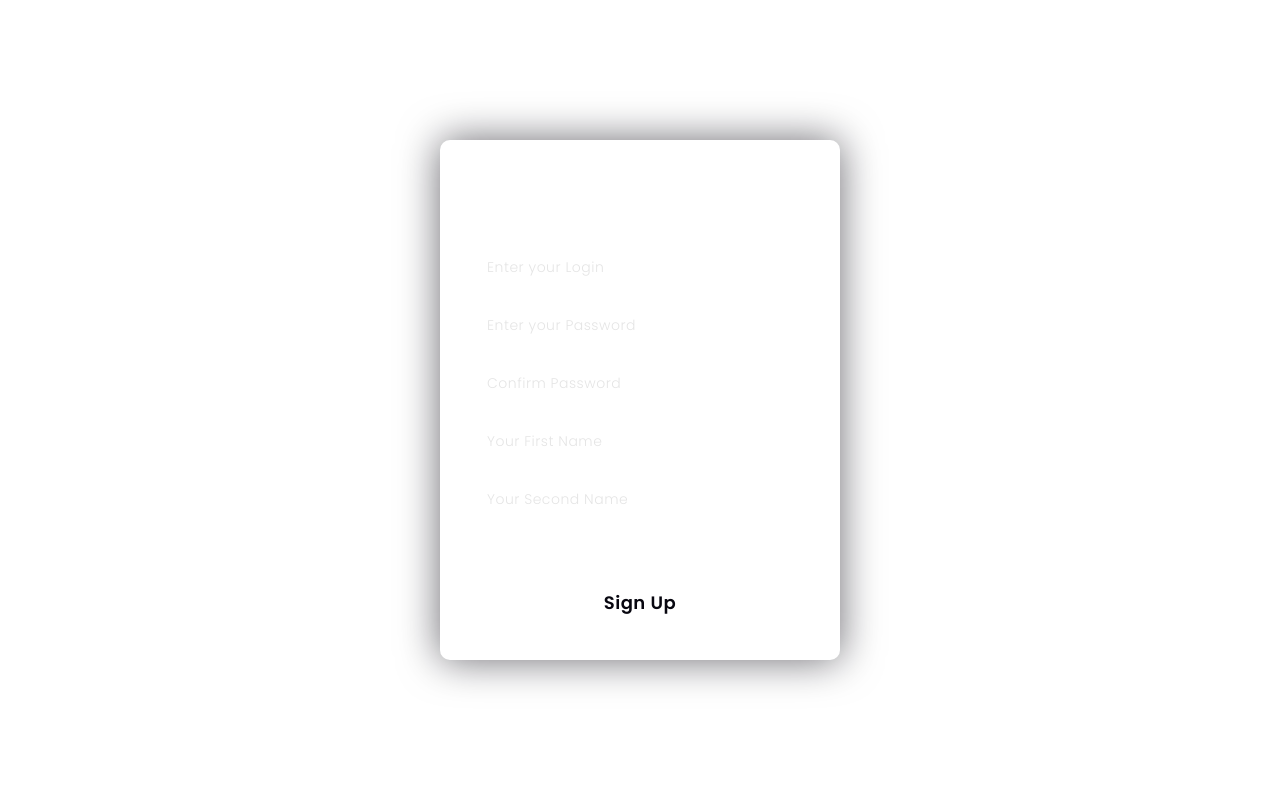
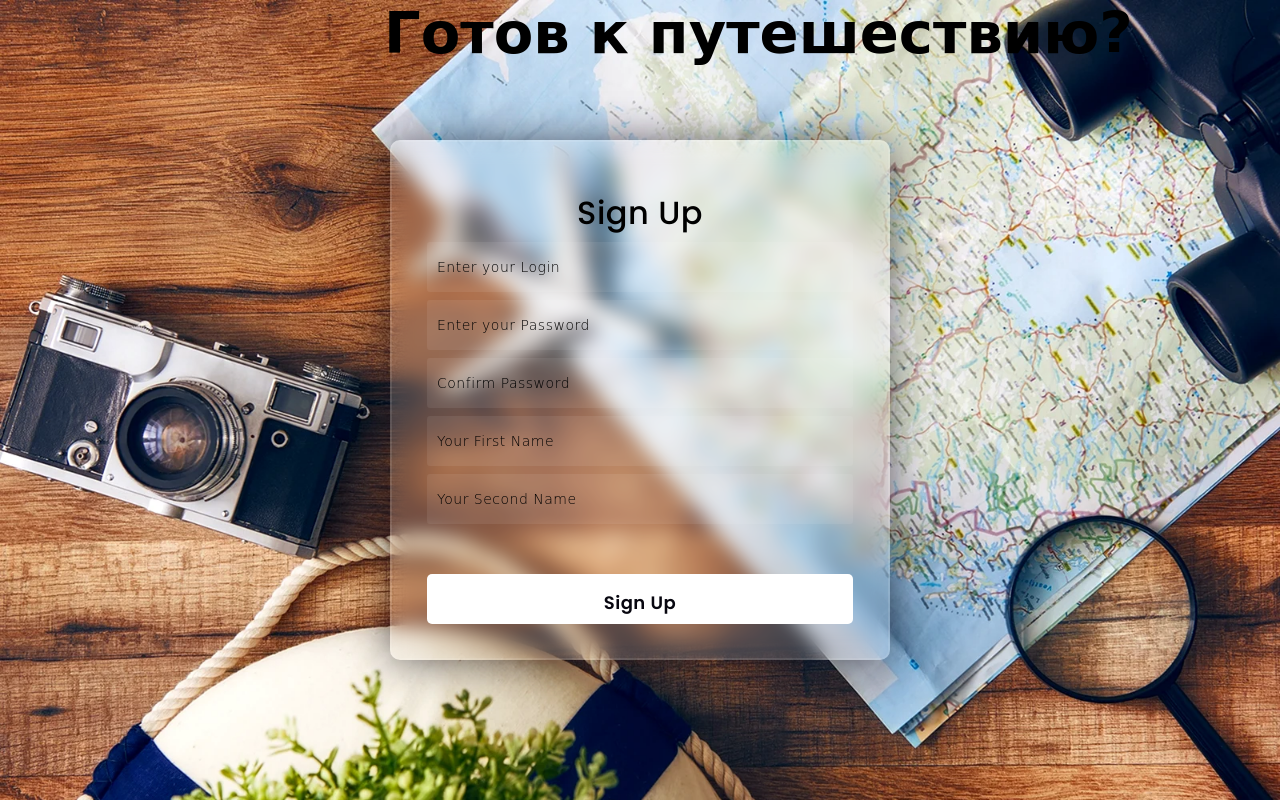
Before and after one commit to MirasSabyr/qwerty, a PHP site: page /register.html in a window 1280 px wide. Run offline with PHP 8.4, Linux system fonts and the light colour scheme.

Commit message:
pre-res17

```diff
--- a/register.css
+++ b/register.css
@@ -1,16 +1,24 @@
-@keyframes exit {
-    from {opacity: 1;}
-    to {opacity: 0;}
+@keyframes typing {
+  from {
+    width: 0;
+}
+  to {
+    width: 100%;
   }
+}
 
   #myText {
-    animation-name: exit;
-    animation-duration: 3s;
-    animation-fill-mode: forwards;
+    font-weight: bold;
+            color: #000000;
+            overflow: hidden;
+            white-space: nowrap;
+            animation: typing 5s steps(40, end);
   }
 
 
   .myText {
       position: absolute;
-      left: 50%;
+      left: 30%;
+      font-family: cursive;
+      font-size: 4.5vw;
   }
--- a/register.html
+++ b/register.html
@@ -10,12 +10,7 @@
     <link href="https://fonts.googleapis.com/css2?family=Poppins:wght@300;500;600&display=swap" rel="stylesheet">
     <link href="register.css" rel="stylesheet">
     <!--Stylesheet-->
-    <h1 id="myText" class="myText">Привет, мир!</h1>
-    <script>
-        function startAnimation() {
-          document.getElementById("myText").style.animationPlayState = "running";
-        }
-        </script>
+    <h1 id="myText" class="myText">Готов к путешествию?</h1>
     <style media="screen">
       *,
 *:before,
@@ -24,29 +19,16 @@
     margin: 0;
     box-sizing: border-box;
 }
-body{
-    background-image: url(/travel.webp);
+body {
+    background-image: url(/travel.jpg);
     background-repeat: no-repeat;
-    background-size: contain;
+    background-size: cover;
+    height: 100vh;
+    width: 100%;
 }
-.background{
-    width: 430px;
-    height: 520px;
-    position: absolute;
-    transform: translate(-50%,-50%);
-    left: 50%;
-    top: 50%;
-}
-.background .shape{
-    height: 200px;
-    width: 200px;
-    position: absolute;
-    border-radius: 50%;
-}
-
 form{
     height: 520px;
-    width: 400px;
+    width: clamp(300px, 60%, 500px);
     background-color: rgba(255,255,255,0.13);
     position: absolute;
     transform: translate(-50%,-50%);
@@ -60,7 +42,7 @@ form{
 }
 form *{
     font-family: 'Poppins',sans-serif;
-    color: #ffffff;
+    color: #000000;
     letter-spacing: 0.5px;
     outline: none;
     border: none;
@@ -91,7 +73,8 @@ input{
 }
 
 ::placeholder{
-    color: #e5e5e5;
+    color: #000000;
+    font-family: cursive;
 }
 .f6{
     margin-top: 50px;
@@ -130,10 +113,6 @@ input{
     </style>
 </head>
 <body>
-    <div class="background">
-        <div class="shape"></div>
-        <div class="shape"></div>
-    </div>
     <form method="post" action="register.php">
     <h3>Sign Up</h3>
     <input type="text" class="f1" name="login" placeholder="Enter your Login" value="">
```
Also changed, not shown: auto.css (added, +26 -0 lines), auto.html (+10 -24 lines), travel.jpg (added), travel.webp (deleted).
